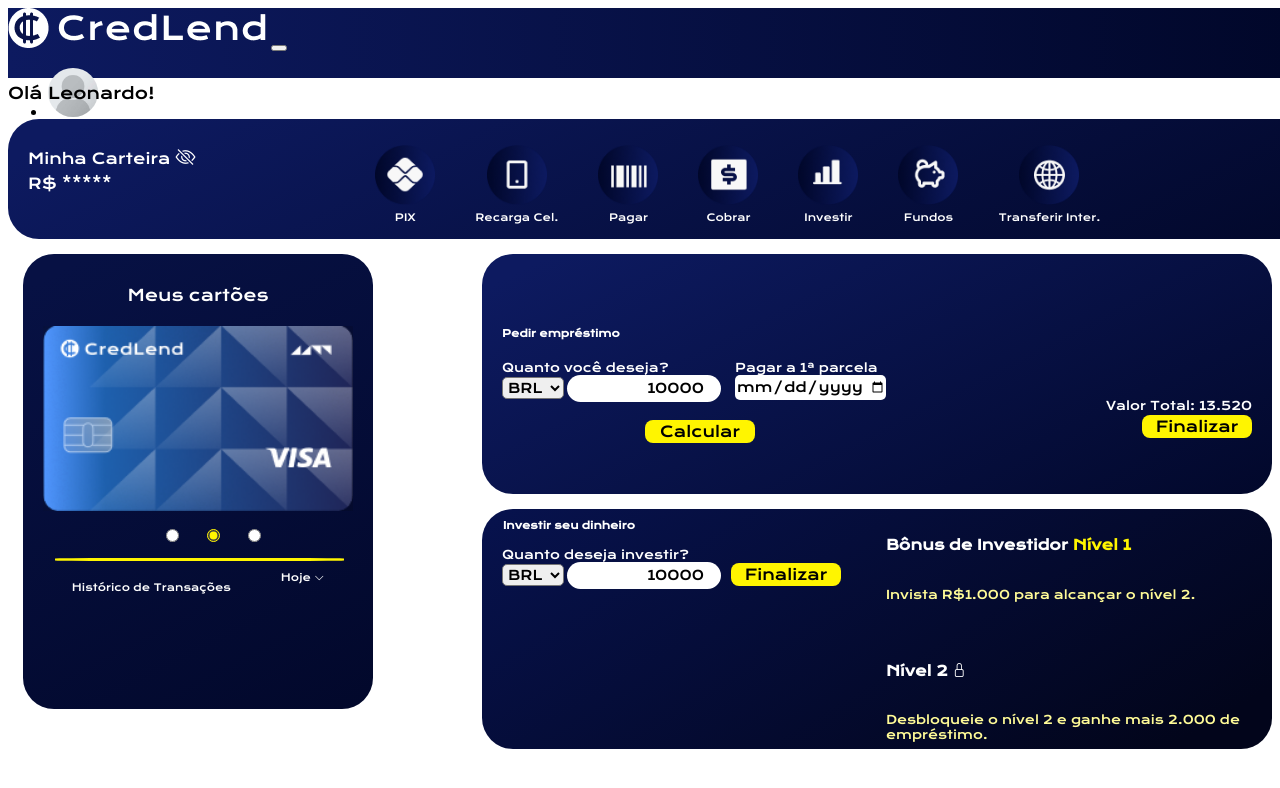
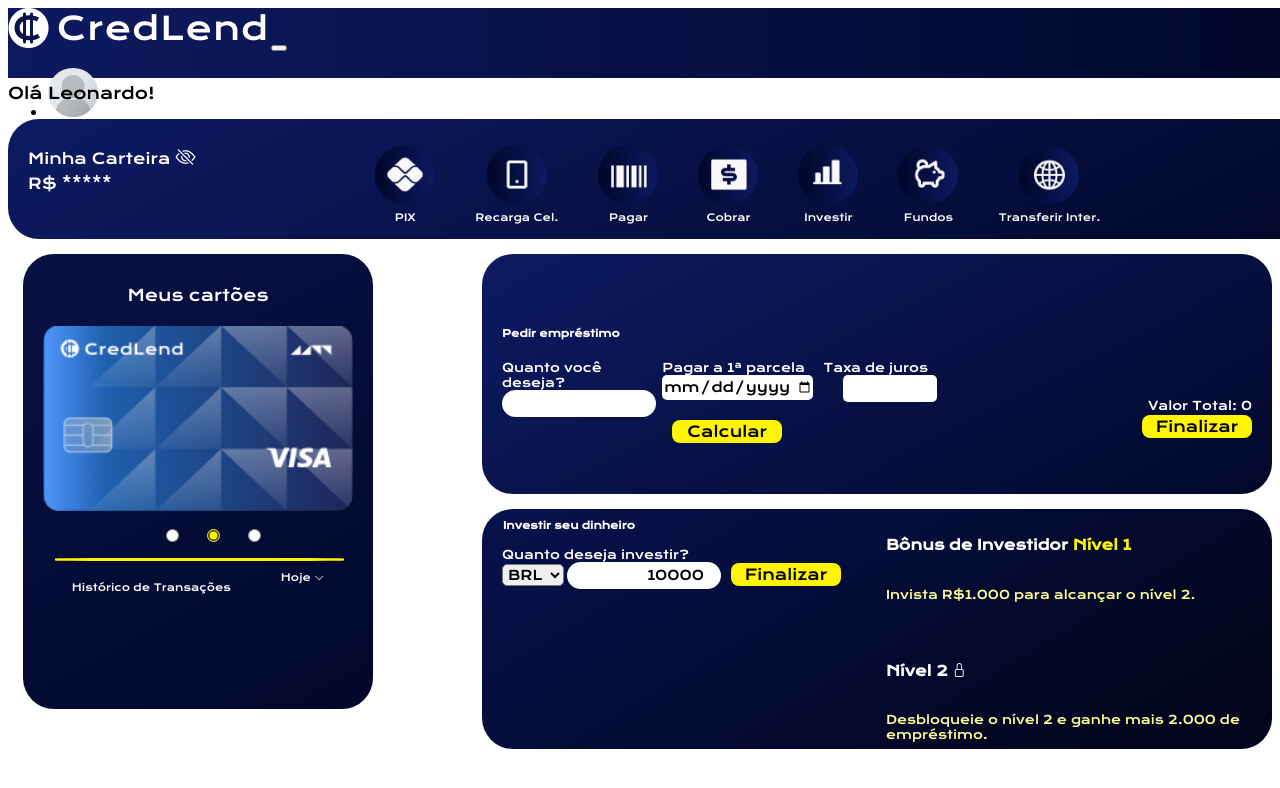
Before and after one commit to credlend/CredLend_Front, an Angular app: page /painelcontrole in a window 1280 px wide. Shown: the top 788 px of the page. Built offline with nearby package versions, Linux system fonts and the light colour scheme.

Commit message:
'formcontrol'

```diff
--- a/src/app/features/painelcontrole/painelcontrole.component.css
+++ b/src/app/features/painelcontrole/painelcontrole.component.css
@@ -191,7 +191,7 @@
 
 .cont3 .container .info .inputs{
     display: flex;
-    width: 30vw;
+    width: 34vw;
 }
 
 .cont3 .container .info .inputs .valores{
@@ -228,6 +228,15 @@
     border: none;
     border-radius: 5px;
     width: 150px;
+    margin-right: 10px;
+}
+
+.cont3 .container .info .inputs .valores3 input{
+    height: 25px;
+    border: none;
+    border-radius: 5px;
+    width: 90px;
+    margin-left: 20px;
 }
 
 .cont3 .container .info .inputs .valores2 input[type="date"]::-webkit-calendar-picker-indicator {
@@ -255,7 +264,6 @@
     width: 110px;
     margin-left: 10px;
     position: relative;
-    right: 100px;
     top: 5px;
 }
 
--- a/src/app/features/painelcontrole/painelcontrole.component.html
+++ b/src/app/features/painelcontrole/painelcontrole.component.html
@@ -112,30 +112,30 @@
             <div class="container">
                 <div class="info">
                     <h5>Pedir empréstimo</h5>
+                    <form [formGroup]="formLoan" (submit)="createFormLoan()">
                         <div class="inputs">
                             <div class="valores">
-                            <label for="moedas">Quanto você deseja?</label>
+                                <label>Quanto você deseja?</label>
                                 <br>
-                            <select name="moedas" style="margin-right: 3px; padding: 1px;">
-                                <option value="Real Brasileiro">BRL</option>
-                                <option value="Dolar Americano">USD</option>
-                                <option value="Euro">EUR</option>
-                            </select>
-                            <input type="number" name="valor" value="10000" style="text-align: end;">
-                            <!-- <input type="range" name="" id=""> -->
+                                <input type="number" formControlName="valuePlan" name="valor" style="text-align: end;">
                             </div>
                             <div class="valores2">
                                 <label for="data">Pagar a 1ª parcela</label>
                                 <br>
-                            <input class="input-data" type="date" name="data" id="">
-                            <!-- <input type="range" name="" id=""> -->
+                                <input class="input-data" formControlName="operationDate" type="date" name="data" id="">
                                 <br><br>
                                 <button>Calcular</button>
                             </div>
+                            <div class="valores3">
+                                <label>Taxa de juros</label>
+                                <br>
+                                <input type="number" formControlName="interestRate" name="valor-juros" style="text-align: end;">
                             </div>
                         </div>
+                    </form>
+                </div>
                 <div class="total">
-                    <p>Valor Total: 13.520</p>
+                    <p>Valor Total: 0</p>
                     <button>Finalizar</button>
                 </div>
             </div>
--- a/src/app/features/painelcontrole/painelcontrole.component.ts
+++ b/src/app/features/painelcontrole/painelcontrole.component.ts
@@ -1,4 +1,5 @@
 import { Component } from '@angular/core';
+import { FormBuilder, FormGroup, Validators } from '@angular/forms';
 
 @Component({
   selector: 'app-painelcontrole',
@@ -10,11 +11,35 @@
   public nome = "Leonardo";
   public saldo = 0;
   public mostrarSaldo = false;
+  formLoan!: FormGroup;
 
+  constructor(private fb: FormBuilder)
+  {
+    this.createFormLoan();
+  }
 
+  createFormLoan() {
+    this.formLoan = this.fb.group({
+      id: [''],
+      typePlan: [''],
+      valuePlan: ['', [Validators.required]],
+      transactionWay: [''],
+      userID: [''],
+      userName: [''],
+      email: [''],
+      operationDate: ['', [Validators.required]],
+      isActive: [''],
+      paymentTerm: [''],
+      interestRate: ['', [Validators.required]]
+    });
+  }
+
+  SubmitLoan(){}
 
   esconderMostrar(){
     this.mostrarSaldo = !this.mostrarSaldo;
   }
 
+
+
 }
```
Lines whose indentation alone changed are shown as unchanged.
